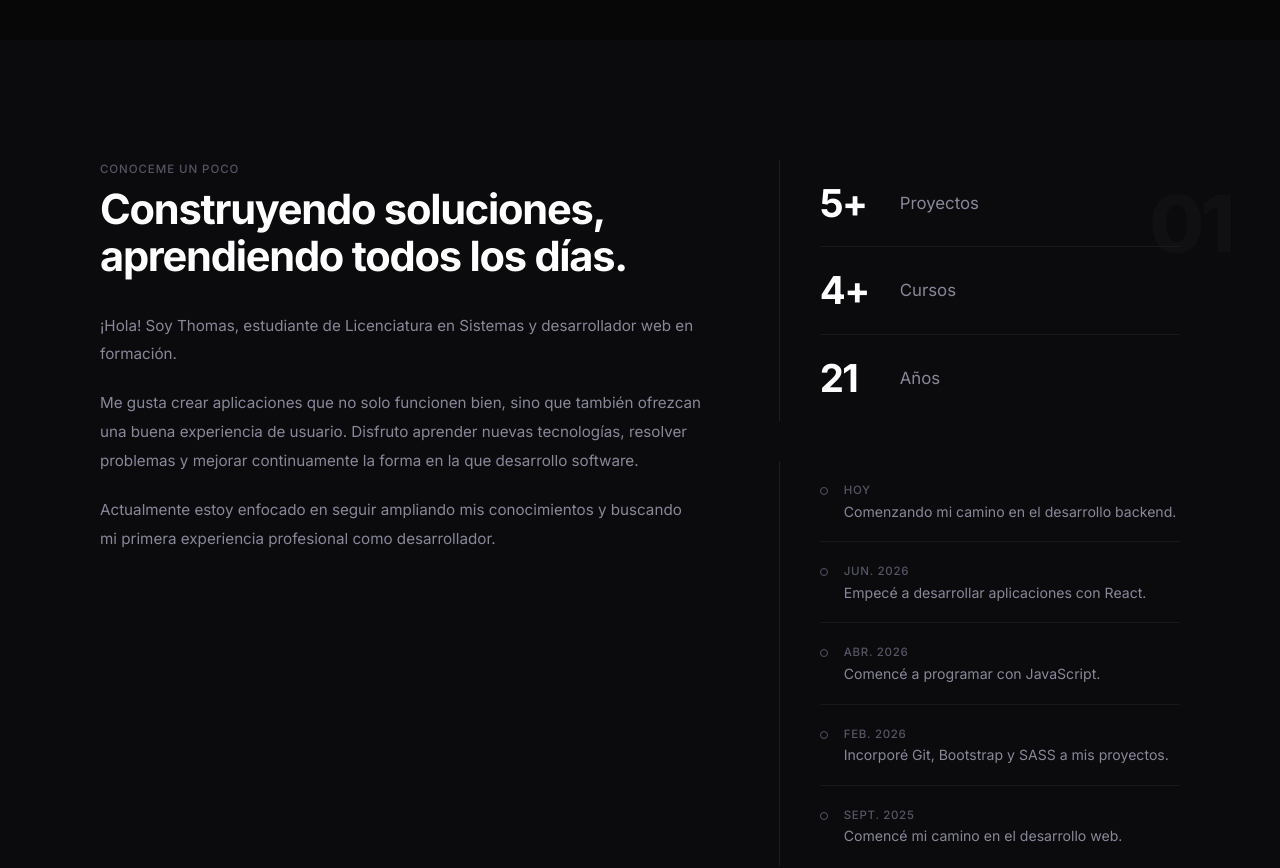
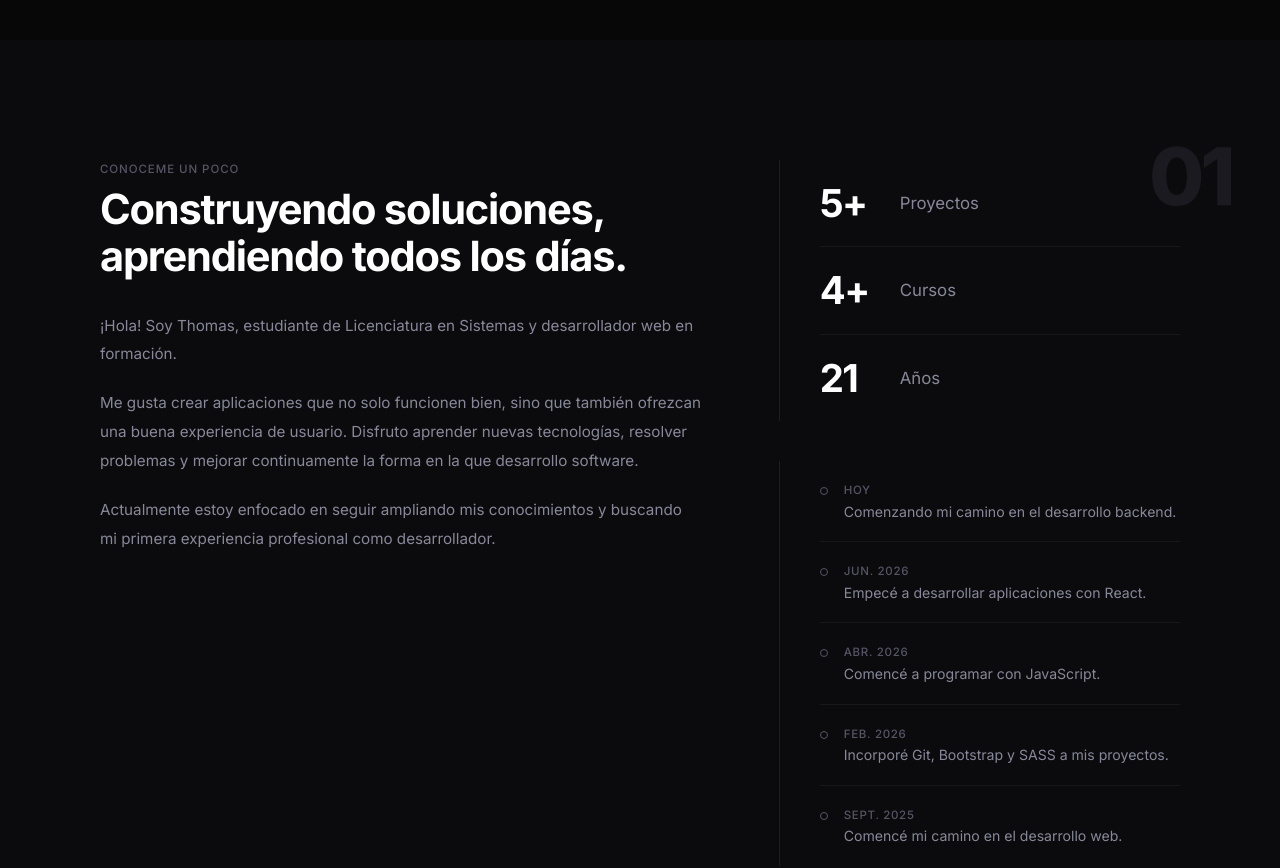
Before and after one commit to thomas-centurion/personal-portfolio, a React (Vite) app: page / in a window 1280 px wide. Shown: the part 760-1628 px from the top of the page. Built offline with nearby package versions, Linux system fonts and the light colour scheme.

Commit message:
Cambié algunos detalles estéticos

```diff
--- a/src/hooks/useSectionParallax.js
+++ b/src/hooks/useSectionParallax.js
@@ -12,7 +12,7 @@ function useSectionParallax(ref) {
       const center = rect.top + rect.height / 2;
       const viewportCenter = window.innerHeight / 2;
 
-      const offset = (center - viewportCenter) * -0.04;
+      const offset = (center - viewportCenter) * -0.02;
 
       element.style.setProperty(
         "--parallax-offset",
--- a/src/styles/globals.css
+++ b/src/styles/globals.css
@@ -77,12 +77,12 @@ section {
   font-weight: 800;
   line-height: 1;
   letter-spacing: -0.05em;
-  color: var(--border);
-  opacity: 0.3;
+  color: var(--text-dim);
+  opacity: 0.22;
   pointer-events: none;
   user-select: none;
   transform: translateY(var(--parallax-offset));
-  transition: transform 0.08s linear;
+  transition: transform 0.4s ease-out;
   will-change: transform;
 }
 
@@ -121,7 +121,7 @@ section {
 /* ---------- SCROLLBAR ---------- */
 
 ::-webkit-scrollbar {
-  width: 4px;
+  width: 6px;
 }
 
 ::-webkit-scrollbar-track {
```
